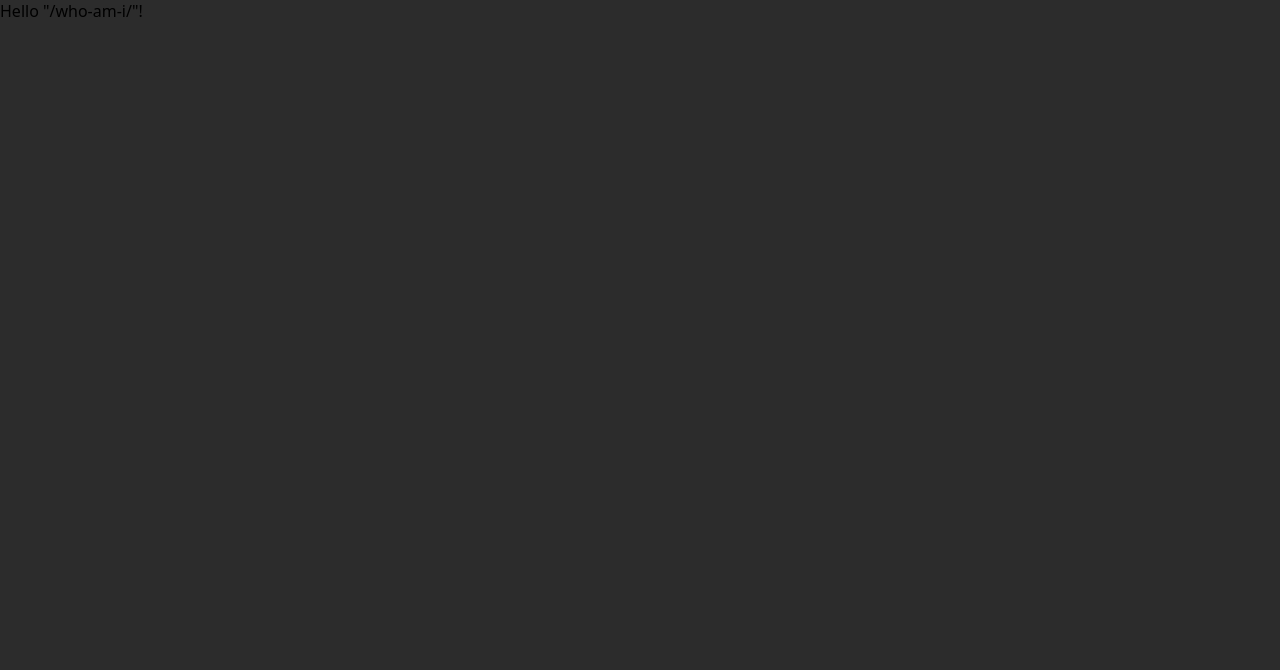
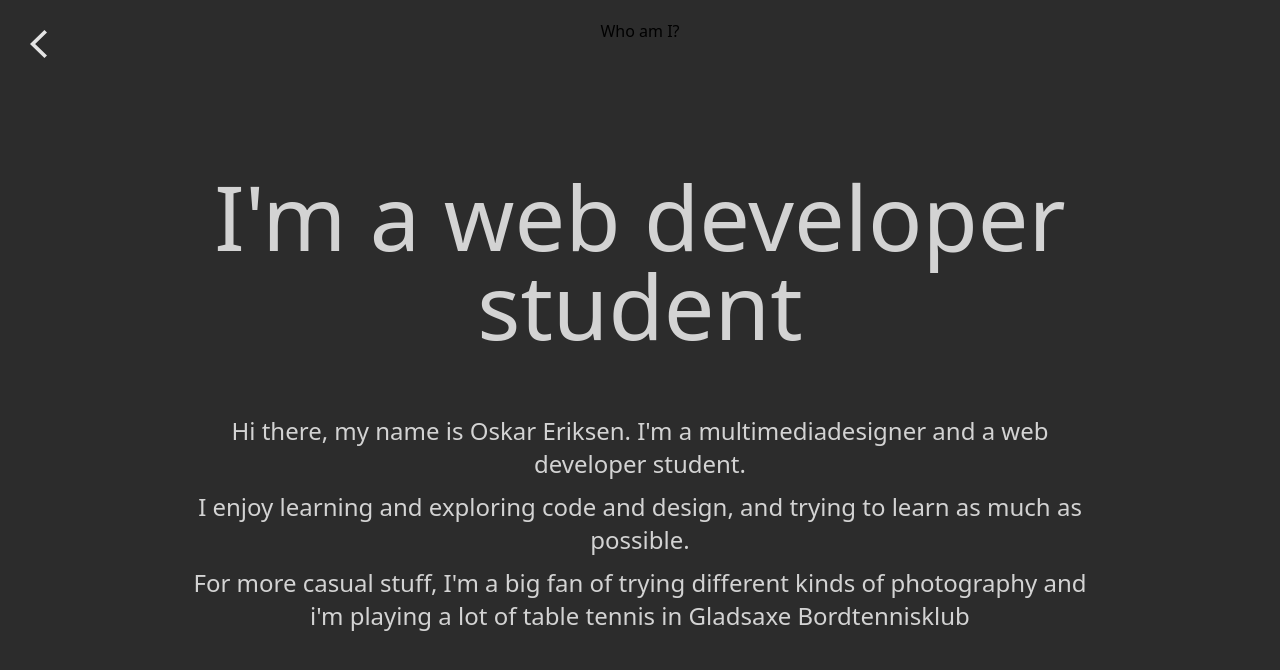
Before and after one commit to Oskarmle/portfolio2025, a React (Vite) app: page /who-am-i in a window 1280 px wide. Shown: the top 670 px of the page. Built offline with nearby package versions, Linux system fonts and the light colour scheme.

Commit message:
work on who am i route

```diff
--- /dev/null
+++ b/src/components/backButton/BackButton.tsx
@@ -0,0 +1,15 @@
+import { useNavigate } from "@tanstack/react-router";
+
+import styles from "./BackButton.module.css";
+
+export default function BackButton() {
+  const navigate = useNavigate();
+  function handleBackClick() {
+    navigate({ to: "/" });
+  }
+  return (
+    <div className={styles.backButton} onClick={handleBackClick}>
+      <img src="assets/backButton.svg" alt="" />
+    </div>
+  );
+}
--- /dev/null
+++ b/src/components/backButton/backButton.module.css
@@ -0,0 +1,7 @@
+.backButton {
+    position: absolute;
+    top: 20px;
+    left: 20px;
+    cursor: pointer;
+    padding: 10px;
+}
--- a/src/components/button/Button.tsx
+++ b/src/components/button/Button.tsx
@@ -2,11 +2,14 @@ import styles from "./button.module.css";
 
 type Button = {
   text: string;
+  onClick?: () => void;
+  variant?: "primary" | "noClick";
 };
 
-export default function Button({ text }: Button) {
+export default function Button({ text, onClick, variant }: Button) {
+  const buttonClass = styles[variant] || "button";
   return (
-    <div className={styles.button}>
+    <div className={buttonClass} onClick={onClick}>
       <div className={styles.buttonText}>{text}</div>
     </div>
   );
--- a/src/routes/index.tsx
+++ b/src/routes/index.tsx
@@ -1,21 +1,50 @@
 import { createFileRoute } from "@tanstack/react-router";
-import Button from "../components/button/Button";
+import { useRouter } from "@tanstack/react-router";
 
 import "./index.css";
+
+import Button from "../components/button/Button";
 import Socials from "../components/socials/Socials";
 
 export const Route = createFileRoute("/")({
   component: Frontpage,
 });
 
-function Frontpage() {
+export default function Frontpage() {
+  const router = useRouter();
+
+  const handleWhoAmIClick = () => {
+    router.navigate({ to: "/who-am-i" });
+  };
+
+  const handleWhatDoIKnowClick = () => {
+    router.navigate({ to: "/what-do-i-know" });
+  };
+
+  const handleWhatHaveIDoneClick = () => {
+    router.navigate({ to: "/what-have-i-done" });
+  };
+
+  const handleHowDoIContactClick = () => {
+    router.navigate({ to: "/how-do-i-contact" });
+  };
+
   return (
     <div>
       <div className="frontpageContainer">
-        <Button text="Who am I?"></Button>
-        <Button text="What do I know?"></Button>
-        <Button text="What have I done?"></Button>
-        <Button text="How do I contact?"></Button>
+        <Button text="Who am I?" onClick={handleWhoAmIClick}></Button>
+        <Button
+          text="What do I know?"
+          onClick={handleWhatDoIKnowClick}
+        ></Button>
+        <Button
+          text="What have I done?"
+          onClick={handleWhatHaveIDoneClick}
+        ></Button>
+        <Button
+          text="How do I contact?"
+          onClick={handleHowDoIContactClick}
+        ></Button>
       </div>
       <div className="socialsContainer">
         <Socials type="instagram"></Socials>
--- a/src/routes/what-do-i-know/index.tsx
+++ b/src/routes/what-do-i-know/index.tsx
@@ -1,7 +1,7 @@
 import { createFileRoute } from "@tanstack/react-router";
 import Skills from "../../components/skills/Skills";
 
-import styles from "./what-do-i-know.module.css";
+// import styles from "./what-do-i-know.module.css";
 
 export const Route = createFileRoute("/what-do-i-know/")({
   component: RouteComponent,
--- a/src/routes/who-am-i/index.tsx
+++ b/src/routes/who-am-i/index.tsx
@@ -1,11 +1,36 @@
 import { createFileRoute } from "@tanstack/react-router";
 
 import styles from "./who-am-i.module.css";
+import BackButton from "../../components/backButton/BackButton";
+import Button from "../../components/button/Button";
 
 export const Route = createFileRoute("/who-am-i/")({
   component: RouteComponent,
 });
 
 function RouteComponent() {
-  return <div>Hello "/who-am-i/"!</div>;
+  return (
+    <div>
+      <div className={styles.buttonContainer}>
+        <Button text="Who am I?"></Button>
+      </div>
+      <BackButton></BackButton>
+      <div className={styles.WhoContainer}>
+        <h1>I'm a web developer student</h1>
+        <p>
+          Hi there, my name is Oskar Eriksen. I'm a multimediadesigner and a web
+          developer student.
+        </p>
+        <p>
+          I enjoy learning and exploring code and design, and trying to learn as
+          much as possible.
+        </p>
+        <p>
+          For more casual stuff, I'm a big fan of trying different kinds of
+          photography and i'm playing a lot of table tennis in Gladsaxe
+          Bordtennisklub
+        </p>
+      </div>
+    </div>
+  );
 }
--- a/src/routes/who-am-i/who-am-i.module.css
+++ b/src/routes/who-am-i/who-am-i.module.css
@@ -0,0 +1,34 @@
+.WhoContainer {
+  display: flex;
+  justify-content: center;
+  align-items: center;
+  flex-direction: column;
+  height: 90vh;
+  gap: 10px;
+}
+
+.buttonContainer{
+    display: flex;
+    justify-content: center;
+    margin-top: 20px;
+}
+
+h1 {
+  font-size: 90px;
+  font-weight: 400;
+  line-height: 0.98;
+  margin-bottom: 55px;
+}
+
+p {
+    font-size: 24px;
+    font-weight: 200;
+}
+
+h1,
+p {
+  padding-left: 15vw;
+  padding-right: 15vw;
+  text-align: center;
+  color: #d3d3d3;
+}
```
Also changed, not shown: public/assets/backButton.svg (added).
